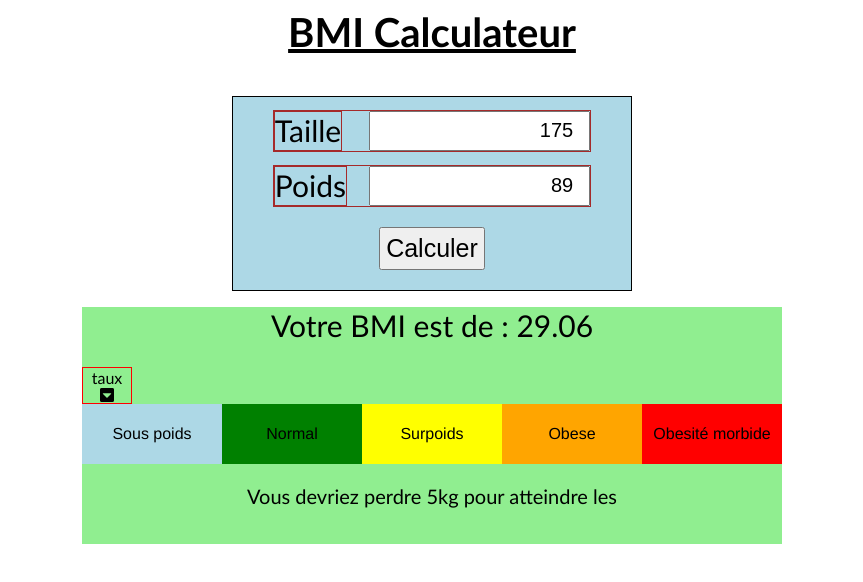
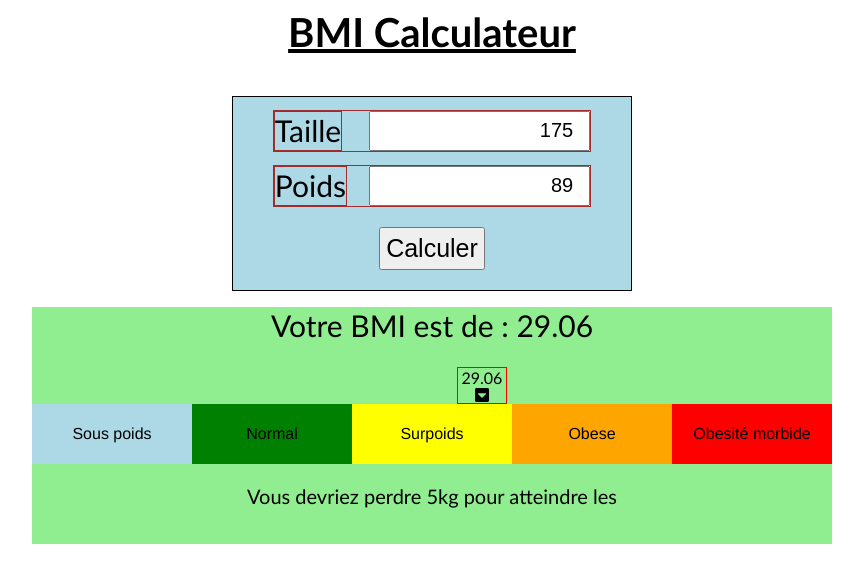
Before and after one commit to AlexandreDestoky/Calculateur-BMI, a plain HTML site: page index.html in a window 1280 px wide. Both pictures are taken after a click on the input "Calculer". Shown: the whole page, without its empty margins (208-1071 px from the left). Drawn offline with Linux system fonts and the light colour scheme.

Commit message:
Echelle BMI
fonction de disposition pour afficher l'élement au bon endroit sur une echelle de valeur

```diff
--- a/app.js
+++ b/app.js
@@ -4,24 +4,68 @@ const taille = document.querySelector("#taille");
 const poids = document.querySelector("#poids");
 const btnSubmit = document.querySelector("input[type='submit']");
 const bmiText = document.querySelector(".bmi");
+const indicateur = document.querySelector(".indicateur");
+const taux = document.querySelector(".taux");
 
+let bmi;
+
+//Fonction de calcul du BMI
+let calculBMI = (taille,poids)=> {
+  return (poids / Math.pow((taille/100),2))
+}
 
 //Empeche formulaire de se lancer
 form.addEventListener("submit",(e)=> {
   e.preventDefault();
 })
 
+
+
+
 btnSubmit.addEventListener("click",()=> {
   let tailleUtilisateur = taille.value;
   let poidsUtilisateur = poids.value;
 
   if(poidsUtilisateur != "" && tailleUtilisateur != "") {
-    let bmi = (calculBMI(tailleUtilisateur,poidsUtilisateur)).toFixed(2);
+
+    //Texte info BMI
+    bmi = (calculBMI(tailleUtilisateur,poidsUtilisateur)).toFixed(2);
     bmiText.innerText = `Votre BMI est de : ${bmi}`;
+
+    //Placement echelle bmi
+    taux.innerText = bmi;
+    if(bmi > 40) {
+      bmi = 40;
+    }
+    if(bmi < 15) {
+      bmi = 15
+    }
+    indicateur.style.left = disposition(50,800,bmi,15,40) + "px";
+
+
+
+
+
+
+
+
+
+
+
+
+
+
+
+
   }
 })
 
-//Fonction de calcul du BMI
-let calculBMI = (taille,poids)=> {
-  return (poids / Math.pow((taille/100),2))
+let disposition = (larIndicateur,larToutElement,nbrPourPlacement,valPremier,valDernier) => {
+  let position0 = larIndicateur / 2;
+  let echelleValeur = valDernier - valPremier;
+  let nbrDeValeur = nbrPourPlacement - valPremier;
+  let largeurUneValeur = larToutElement / echelleValeur;
+
+  return (largeurUneValeur * nbrDeValeur) - position0;
+
 }
--- a/style.css
+++ b/style.css
@@ -31,7 +31,7 @@ body {
 .result {
   background-color: lightgreen;
   margin: auto;
-  width: 700px;
+  width: 800px;
 }
 
 /* ---------- DATA ---------- */
```
